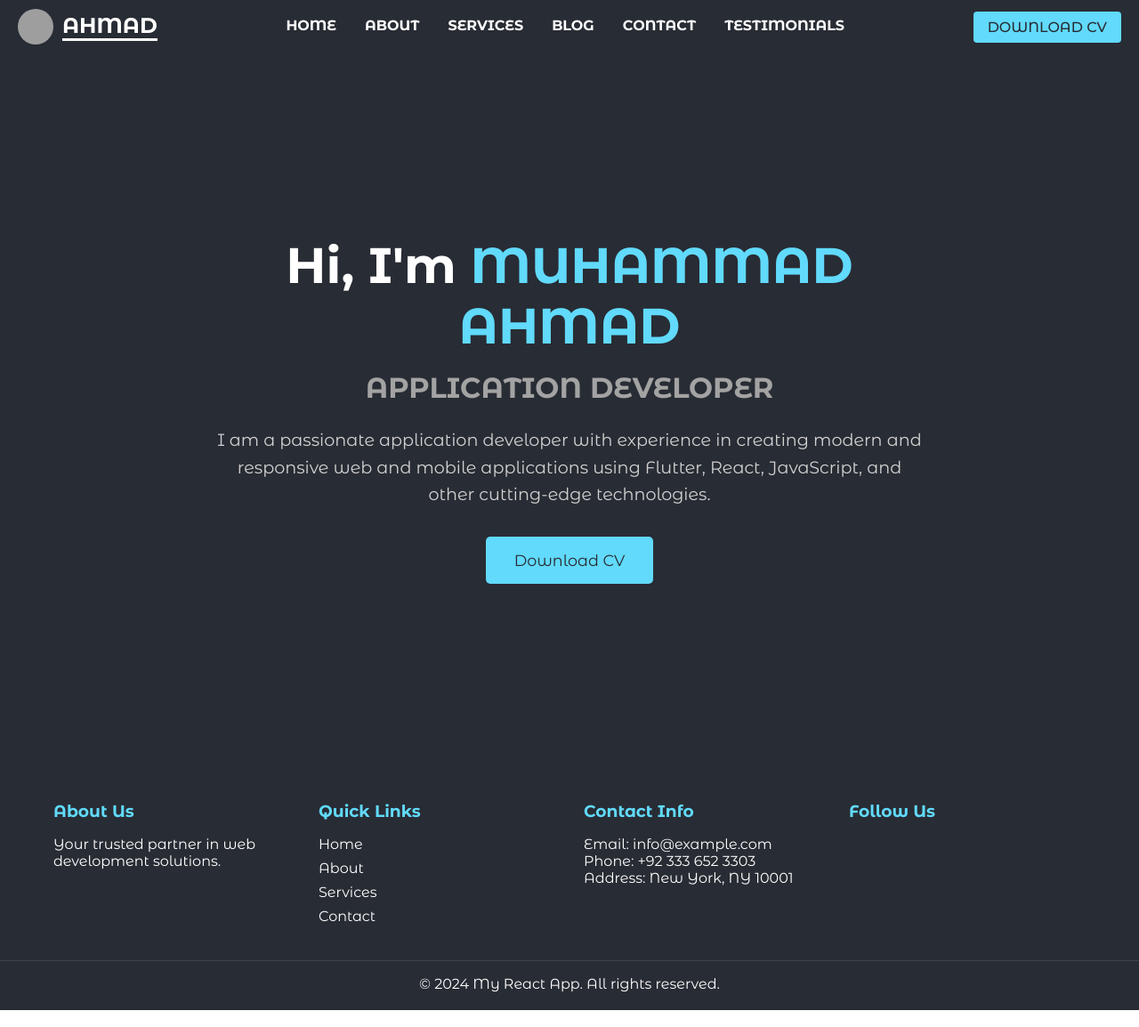
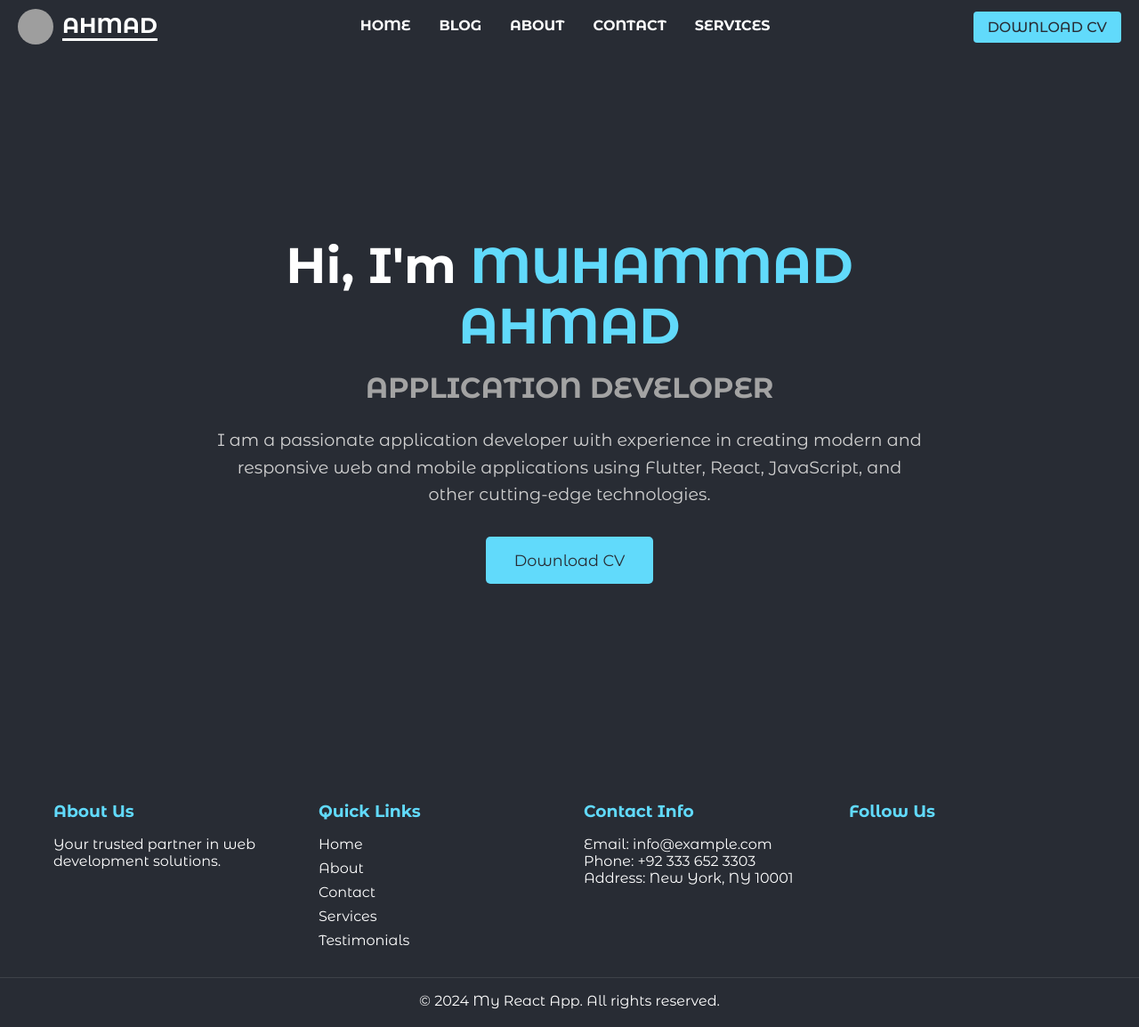
Before and after one commit to MuhammadAhmad338/MYPORTFOLIO, a React (Vite) app: page / in a window 1280 px wide. Shown: the whole page at 89% size. Built offline with nearby package versions, Linux system fonts and the light colour scheme; grey boxes are pictures that could not be loaded.

Commit message:
latest commits

```diff
--- a/src/App.jsx
+++ b/src/App.jsx
@@ -13,10 +13,10 @@ function App() {
       <Router>
         <Routes>
           <Route path="/" element={<Home />} />
+          <Route path="/blog" element={<Blog />}/>
           <Route path="/about" element={<About />} />
           <Route path="/contact" element={<Contact />} />
           <Route path="/services" element={<Services />} />
-          <Route path="/blog" element={<Blog />}/>
           <Route path="/testimonials" element={<Testimonials />}/>
         </Routes>
       </Router>
--- a/src/Components/Footer/Footer.jsx
+++ b/src/Components/Footer/Footer.jsx
@@ -16,8 +16,9 @@ const Footer = () => {
                     <ul>
                         <li><Link to="/">Home</Link></li>
                         <li><Link to="/about">About</Link></li>
+                        <li><Link to="/contact">Contact</Link></li>
                         <li><Link to="/services">Services</Link></li>
-                        <li><Link to="/contact">Contact</Link></li>
+                        <Link to="/testimonials">Testimonials</Link>
                     </ul>
                 </div>
 
--- a/src/Components/Header/Header.jsx
+++ b/src/Components/Header/Header.jsx
@@ -1,6 +1,6 @@
+import './Header.css';
 import { Link } from 'react-router-dom';
 import React, { useState } from 'react';
-import './Header.css';
 
 const Header = () => {
      const [isDownloading, setIsDownloading] = useState(false);
@@ -30,11 +30,10 @@ const Header = () => {
             </div>
             <nav className="nav-links">
                 <Link to="/">HOME</Link>
+                <Link to="/blog">BLOG</Link>
                 <Link to="/about">ABOUT</Link>
+                <Link to="/contact">CONTACT</Link>
                 <Link to="/services">SERVICES</Link>
-                <Link to="/blog">BLOG</Link>
-                <Link to="/contact">CONTACT</Link>
-                <Link to="/testimonials">TESTIMONIALS</Link>
             </nav>
             <button className='cv-button' onClick={handleDownloadCV} disabled={isDownloading}>
             {isDownloading ? 'Downloading...' : 'DOWNLOAD CV'}
```
